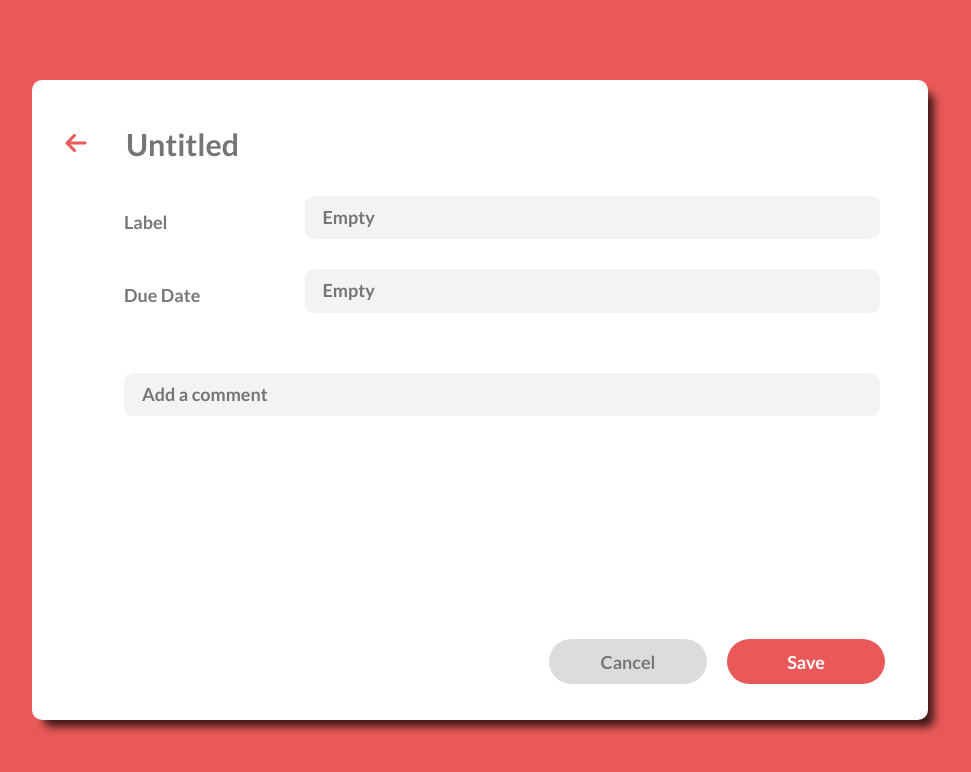
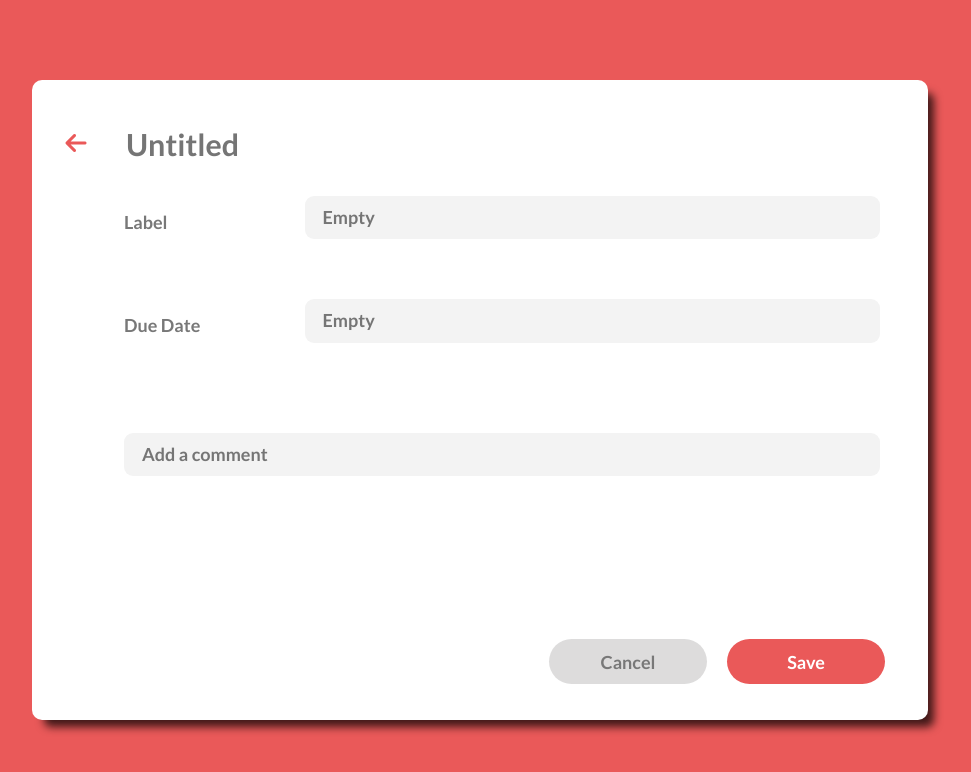
Before and after one commit to luis-unlam/Trabajo-React-GM2-, a React (Create React App) app: page /EditPage in a window 1280 px wide. Shown: the top 772 px of the page, without its empty margins (160-1131 px from the left). Built offline with nearby package versions, Linux system fonts and the light colour scheme.

Commit message:
feat: add styles to select in createPage

```diff
--- a/src/components/CreatePage/TaskContent.css
+++ b/src/components/CreatePage/TaskContent.css
@@ -48,7 +48,8 @@
 
 .label, .date{
   display:flex;
-  color: rgba(120, 120, 120, 0.5)
+  color: rgba(120, 120, 120, 0.5);
+  padding-bottom: 30px;
 }
 
 .formTaskContent p{
```
